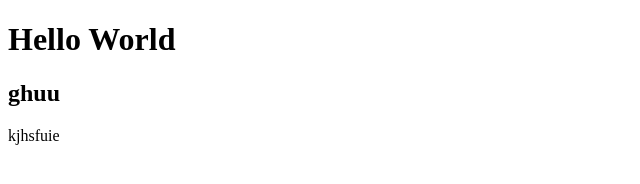
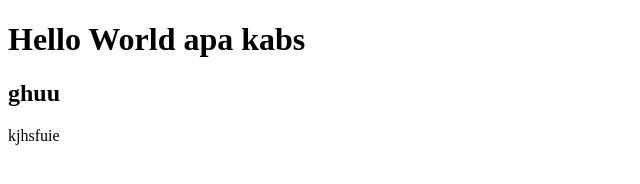
Before and after one commit to dzilm/revou_test_day1, a plain HTML site: page index.html in a window 1280 px wide. Shown: the whole page, without its empty margins (0-640 px from the left). Drawn offline with Linux system fonts and the light colour scheme.

Commit message:
update wording

```diff
--- a/index.html
+++ b/index.html
@@ -4,7 +4,7 @@
     <Title>Test</Title>
   </head>
   <body>
-    <h1>Hello World</h1>
+    <h1>Hello World apa kabs</h1>
     <h2>ghuu</h2>
     <p>kjhsfuie</p>
   </body>
```
